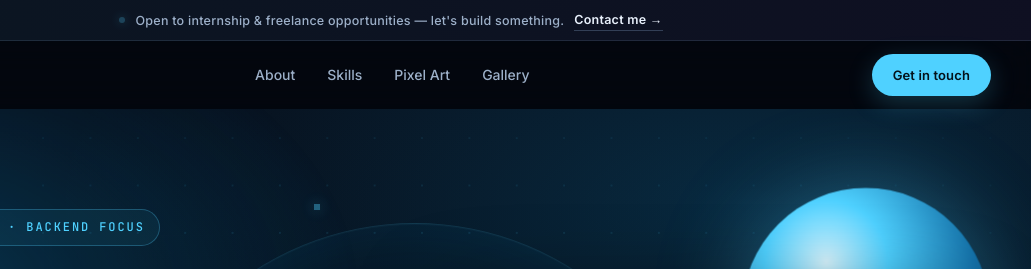
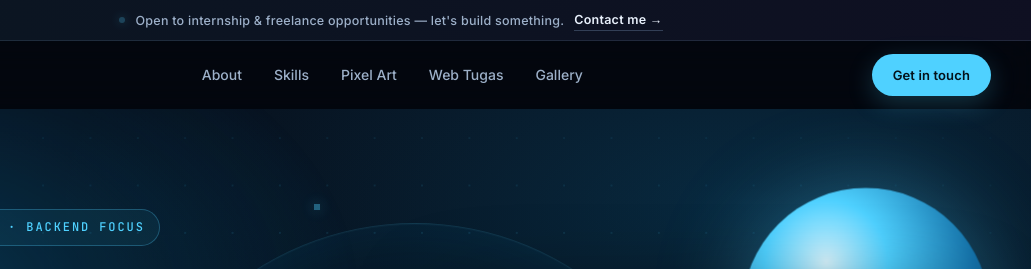
Before and after one commit to Fortunetry/Porto-web, a plain HTML site: page index.html in a window 1280 px wide. Shown: the top 269 px of the page, 249-1280 px from the left. Drawn offline with Linux system fonts and the light colour scheme.

Commit message:
Add link to Web Tugas in navigation menu

```diff
--- a/index.html
+++ b/index.html
@@ -34,6 +34,7 @@
       <li><a href="#about">About</a></li>
       <li><a href="#skills">Skills</a></li>
       <li><a href="#pixel">Pixel Art</a></li>
+      <li><a href="webTugas/login.html">Web Tugas</a></li>
       <li><a href="Pixel_art.html" target="_blank" rel="noopener">Gallery</a></li>
       <li class="mobile-cta"><a href="mailto:adityars.v2@gmail.com">Get in touch →</a></li>
     </ul>
```
